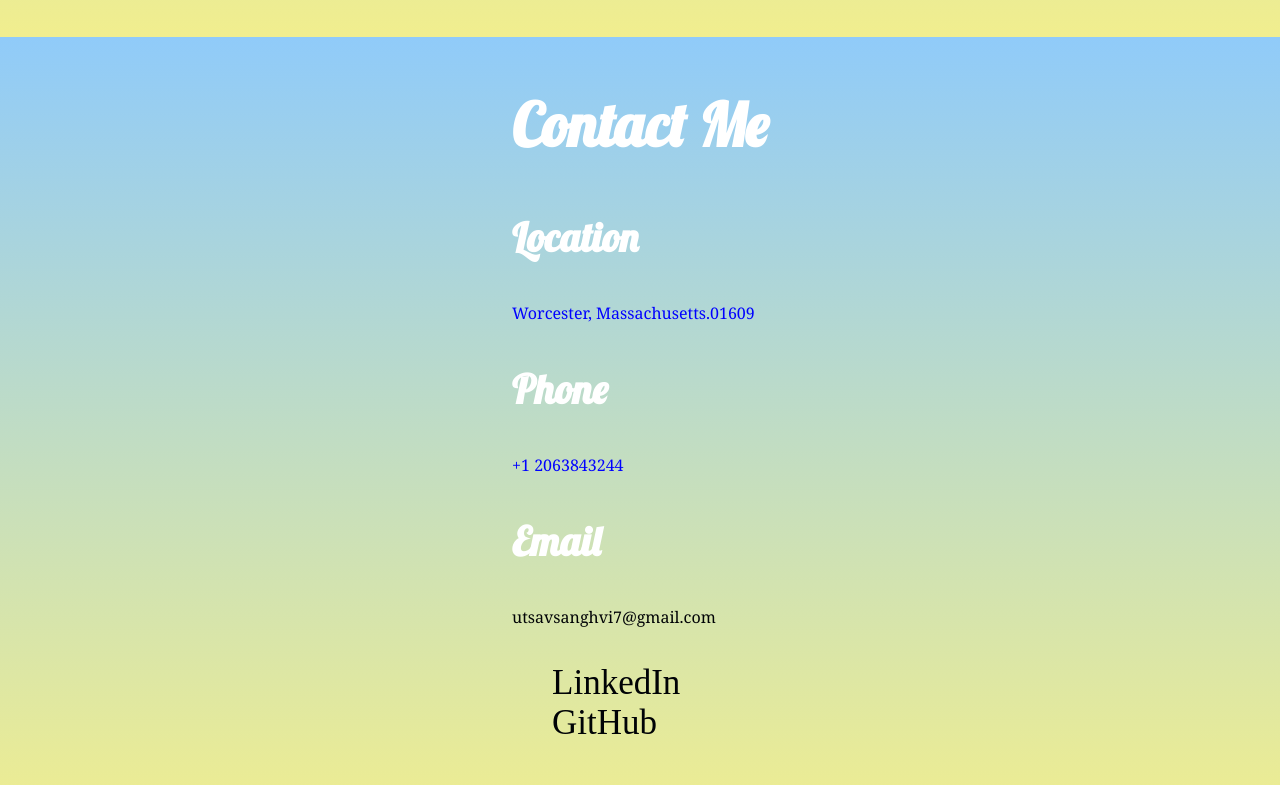
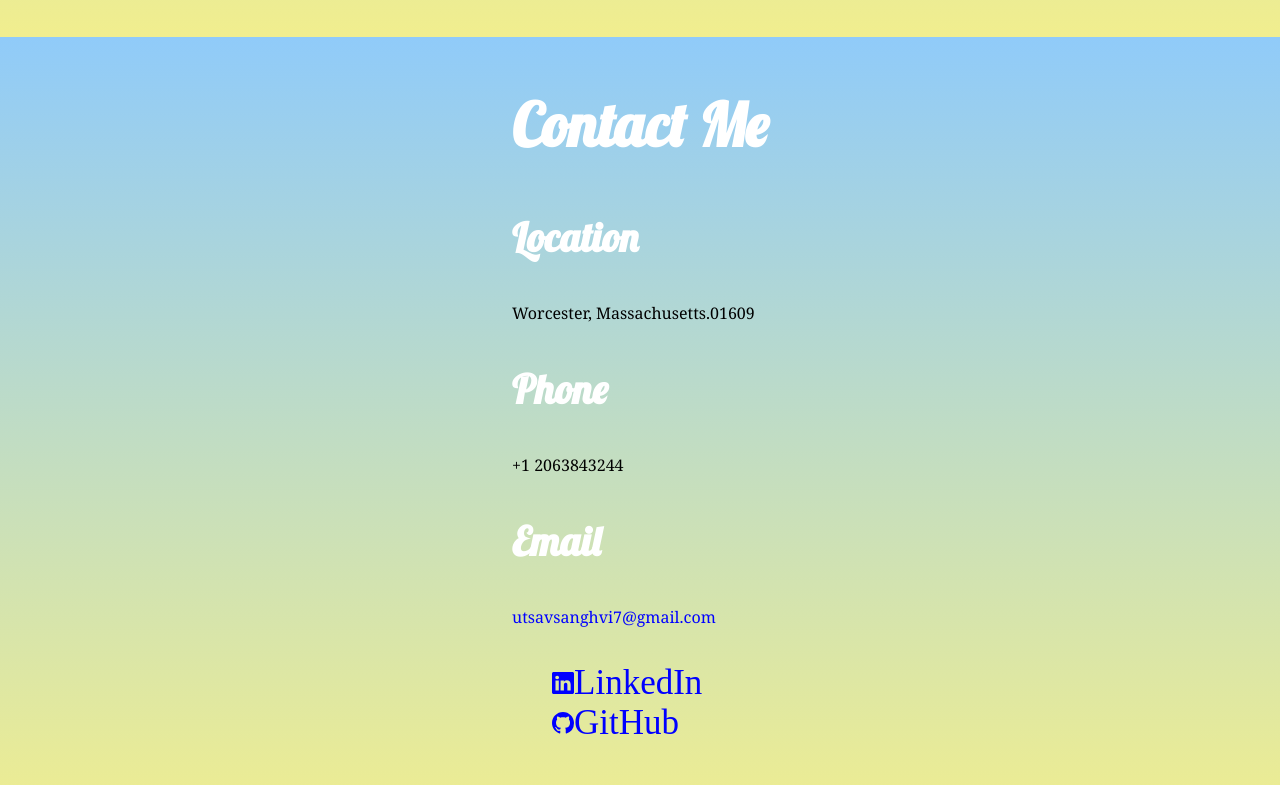
Before and after one commit to UTSAV0601/UTSAV060198.github.io, a plain HTML site: page index.html in a window 1280 px wide. Shown: the part 2555-3340 px from the top of the page. Drawn offline with Linux system fonts and the light colour scheme.

Commit message:
Add files via upload

```diff
--- a/index.html
+++ b/index.html
@@ -69,9 +69,9 @@
                 <div style="text-align: center;">
                     <img src="Images/MyPic.png" alt="My-pic" id="My-pic"/>
                 </div>
-                <p class="about_Me" id="about_Me">
+                <!-- <p class="about_Me" id="about_Me"> -->
                     <ul style="text-align: left;"><font face="Lobster", size="5">Hi! My name is Utsav Sanghvi. I was born in Gujarat, India and I did my undergraduate in Electronics and Communication from Dharmsinh Desai University.  I am a full-time game fanatic, and my love for gaming and technology began in my childhood. The fondness began as I started playing PC games like Road-rash and continued growing with games such as Valorant, Counterstrike, and DOTA. Intrigued by the programming involved in these interactive gaming media,  it became my dream to make a game that creates the same indulging real-time experience as it has been for me. I learned and created a 2D Unity Game of my own, the preview of which is present under ‘Projects’. I am excited to take a further step towards my dream career, by pursuing a Master in Computer Science with a specialization in gaming technology and interactive media. During my free time, I also enjoy singing, cooking innovative dishes, and playing outdoor sports like cricket, and badminton. I am currently pursuing my Masters education at Worcester Polytechnic Institute in the field of Interactive Media and Game Development. </font><br />
-                </p>
+                <!-- </p> -->
 
 
             </div>
@@ -83,16 +83,20 @@
             <div>
                 <h2 style="text-align: center;">Contact Me</h2>
                     <h3>Location</h3>
-                        <p style="color: blue; font-size: medium; font-family: Georgia, 'Times New Roman', Times, serif;">Worcester, Massachusetts.01609</p>
+                        <p style="font-size: medium; font-family: Georgia, 'Times New Roman', Times, serif;">Worcester, Massachusetts.01609</p>
                     <h3>Phone</h3>
-                        <p style="color: blue; font-size: medium; font-family: Georgia, 'Times New Roman', Times, serif;">+1 2063843244</p>
+                        <p style="font-size: medium; font-family: Georgia, 'Times New Roman', Times, serif;">+1 2063843244</p>
                     <h3>Email</h3>
-                        <p style="color: blue; font-size: medium; font-family: Georgia, 'Times New Roman', Times, serif;">
-                            <a href="mailto: utsavsanghvi7@gmail.com">utsavsanghvi7@gmail.com</a>
+                        <p style="font-size: medium; font-family: Georgia, 'Times New Roman', Times, serif;">
+                            <a href="mailto: utsavsanghvi7@gmail.com" style="color: blue;">utsavsanghvi7@gmail.com</a>
                         </p>
                         <ul class="icons">
-                            <li><a href="https://www.linkedin.com/in/utsav-sanghvi-297673218/" class="icon brands fa-linkedin"><span class="label">LinkedIn</span></a></li>
-                            <li><a href="https://github.com/UTSAV0601" class="icon brands fa-github"><span class="label">GitHub</span></a></li>
+                            <li><a href="https://www.linkedin.com/in/utsav-sanghvi-297673218/" style="color:blue;"><svg xmlns="http://www.w3.org/2000/svg" width="22" height="22" fill="currentColor" class="bi bi-linkedin" viewBox="0 0 16 16">
+                                <path d="M0 1.146C0 .513.526 0 1.175 0h13.65C15.474 0 16 .513 16 1.146v13.708c0 .633-.526 1.146-1.175 1.146H1.175C.526 16 0 15.487 0 14.854V1.146zm4.943 12.248V6.169H2.542v7.225h2.401zm-1.2-8.212c.837 0 1.358-.554 1.358-1.248-.015-.709-.52-1.248-1.342-1.248-.822 0-1.359.54-1.359 1.248 0 .694.521 1.248 1.327 1.248h.016zm4.908 8.212V9.359c0-.216.016-.432.08-.586.173-.431.568-.878 1.232-.878.869 0 1.216.662 1.216 1.634v3.865h2.401V9.25c0-2.22-1.184-3.252-2.764-3.252-1.274 0-1.845.7-2.165 1.193v.025h-.016a5.54 5.54 0 0 1 .016-.025V6.169h-2.4c.03.678 0 7.225 0 7.225h2.4z"/>
+                              </svg><span class="label">LinkedIn</span></a></li>
+                            <li><a href="https://github.com/UTSAV0601" style="color:blue;"><svg xmlns="http://www.w3.org/2000/svg" width="22" height="22" fill="currentColor" class="bi bi-github" viewBox="0 0 16 16">
+                                <path d="M8 0C3.58 0 0 3.58 0 8c0 3.54 2.29 6.53 5.47 7.59.4.07.55-.17.55-.38 0-.19-.01-.82-.01-1.49-2.01.37-2.53-.49-2.69-.94-.09-.23-.48-.94-.82-1.13-.28-.15-.68-.52-.01-.53.63-.01 1.08.58 1.23.82.72 1.21 1.87.87 2.33.66.07-.52.28-.87.51-1.07-1.78-.2-3.64-.89-3.64-3.95 0-.87.31-1.59.82-2.15-.08-.2-.36-1.02.08-2.12 0 0 .67-.21 2.2.82.64-.18 1.32-.27 2-.27.68 0 1.36.09 2 .27 1.53-1.04 2.2-.82 2.2-.82.44 1.1.16 1.92.08 2.12.51.56.82 1.27.82 2.15 0 3.07-1.87 3.75-3.65 3.95.29.25.54.73.54 1.48 0 1.07-.01 1.93-.01 2.2 0 .21.15.46.55.38A8.012 8.012 0 0 0 16 8c0-4.42-3.58-8-8-8z"/>
+                              </svg><span class="label">GitHub</span></a></li>
                         </ul>
             </div>
        </section>
```
